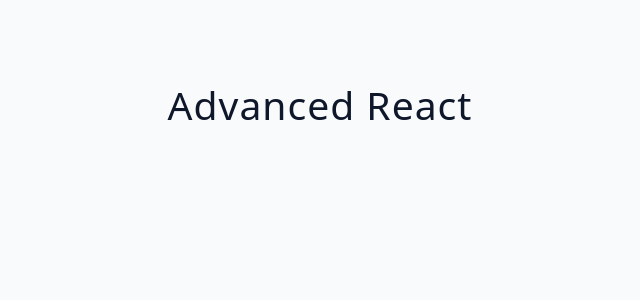
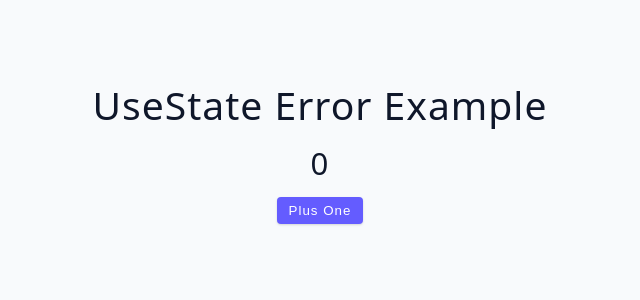
Before and after one commit to ivansemashko/ReactJSCA, a React (Vite) app in the folder 3-advanced-react/: page / in a window 1280 px wide. Shown: the top 300 px of the page, without its empty margins (320-960 px from the left). Built offline with nearby package versions, Linux system fonts and the light colour scheme.

Commit message:
Update: Error Example

```diff
--- a/3-advanced-react/src/App.jsx
+++ b/3-advanced-react/src/App.jsx
@@ -1,9 +1,11 @@
+import Started from './tutorial/01-useState/starter/01-error-example'
+
 function App() {
   return (
-    <div className='container'>
-      <h2>Advanced React</h2>
+    <div className="container">
+      <Started />
     </div>
-  );
+  )
 }
 
-export default App;
+export default App
--- a/3-advanced-react/src/tutorial/01-useState/starter/01-error-example.jsx
+++ b/3-advanced-react/src/tutorial/01-useState/starter/01-error-example.jsx
@@ -1,5 +1,22 @@
 const ErrorExample = () => {
-  return <h2>useState error example</h2>;
-};
+  let count = 0
 
-export default ErrorExample;
+  return (
+    <div>
+      <h2>useState error example</h2>
+      <h3>{count}</h3>
+      <button
+        className="btn"
+        type="button"
+        onClick={() => {
+          count += 1
+          console.log(count)
+        }}
+      >
+        Plus One
+      </button>
+    </div>
+  )
+}
+
+export default ErrorExample
```
